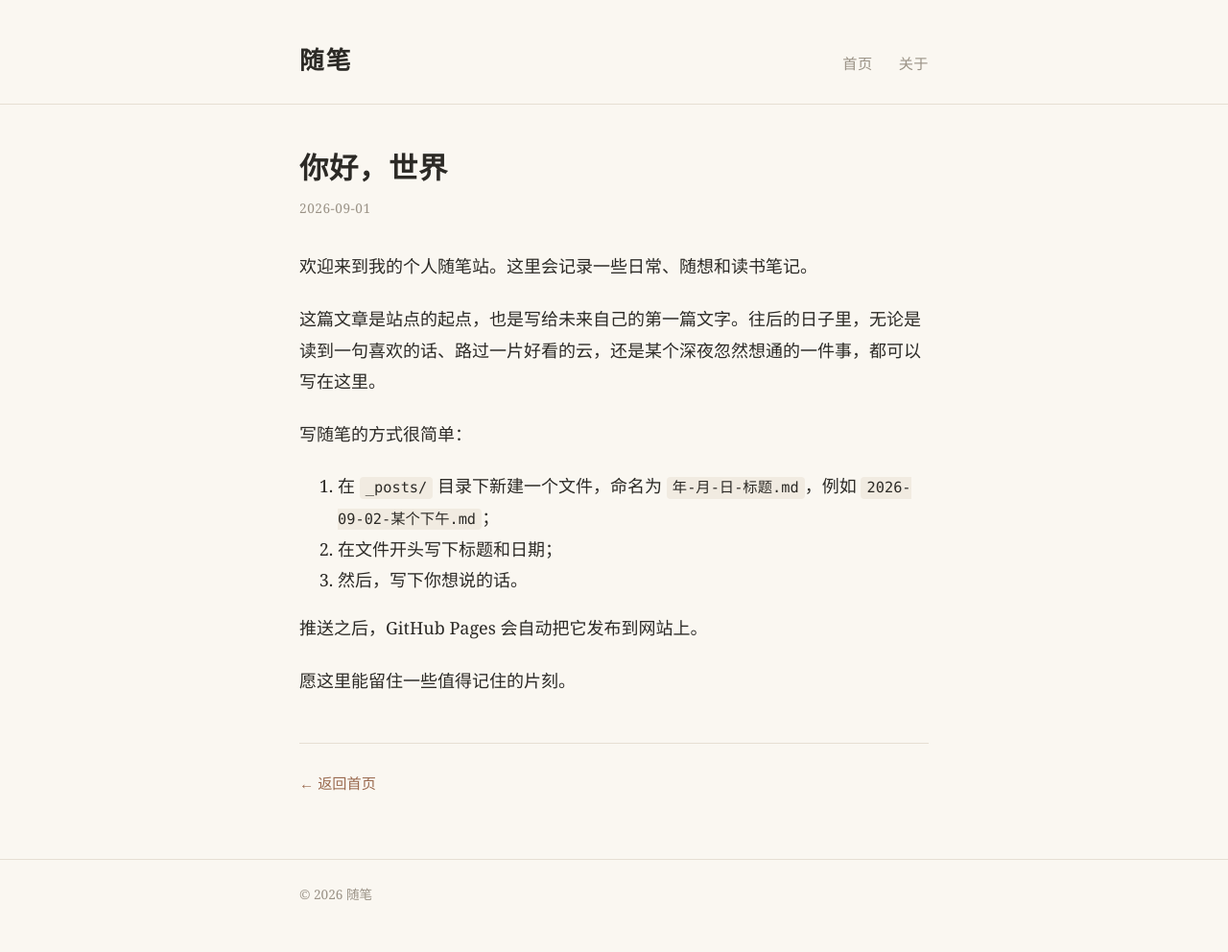
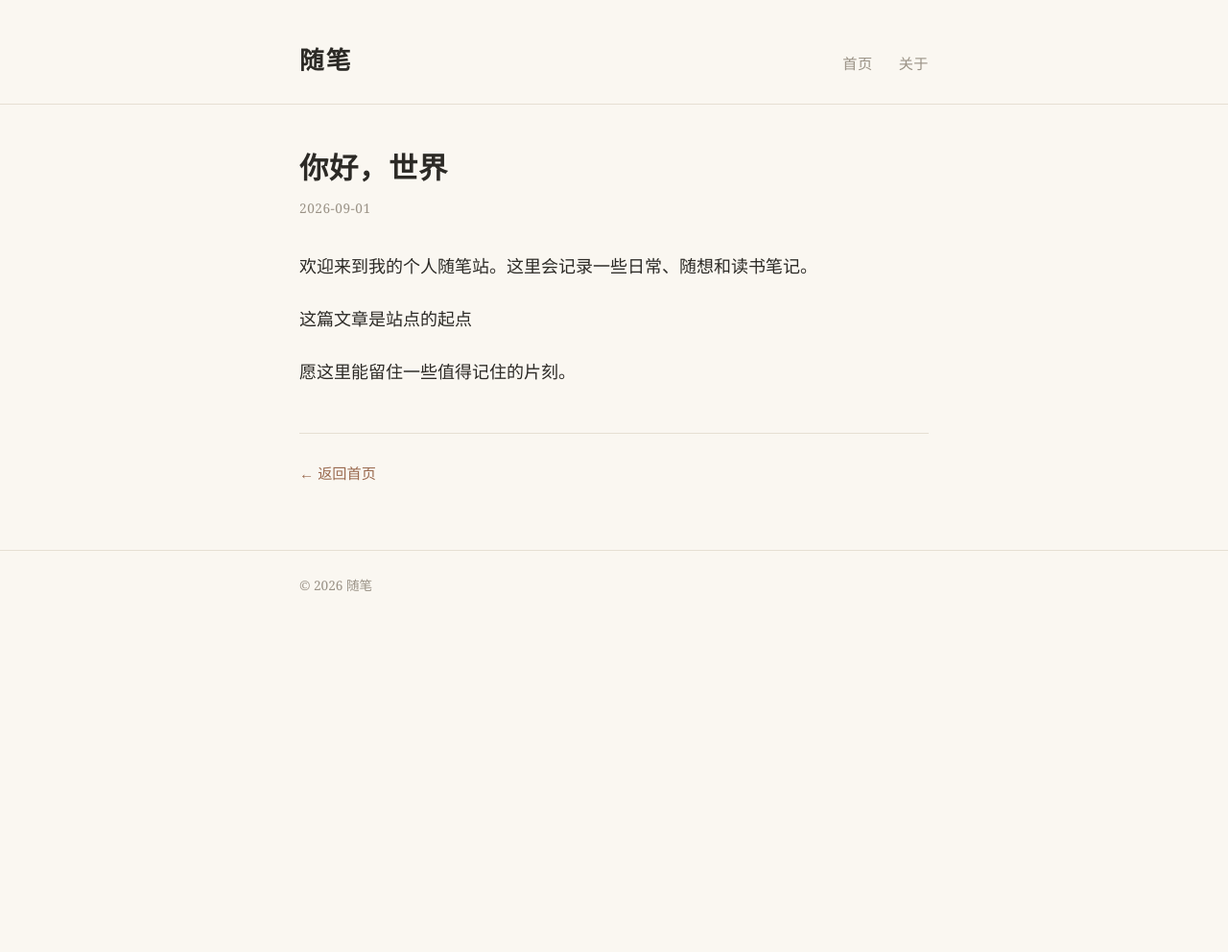
Before and after one commit to shenxingda666-commits/shenxingda666-commits.github.io, a Jekyll site: the page built from _posts/2026-09-01-hello.md, in a window 1280 px wide. Shown: the whole page at 96% size. Built offline with Jekyll 4.4.1, drawn with Linux system fonts in a browser that asks for light colours; after the commit the page ends 900 px from its top, so only the background shows below that.

Commit message:
Simplify introduction and remove writing instructions
Removed instructions for writing essays and simplified the introduction.

```diff
--- a/_posts/2026-09-01-hello.md
+++ b/_posts/2026-09-01-hello.md
@@ -6,14 +6,6 @@ date: 2026-09-01 22:00:00 +0800
 
 欢迎来到我的个人随笔站。这里会记录一些日常、随想和读书笔记。
 
-这篇文章是站点的起点，也是写给未来自己的第一篇文字。往后的日子里，无论是读到一句喜欢的话、路过一片好看的云，还是某个深夜忽然想通的一件事，都可以写在这里。
-
-写随笔的方式很简单：
-
-1. 在 `_posts/` 目录下新建一个文件，命名为 `年-月-日-标题.md`，例如 `2026-09-02-某个下午.md`；
-2. 在文件开头写下标题和日期；
-3. 然后，写下你想说的话。
-
-推送之后，GitHub Pages 会自动把它发布到网站上。
+这篇文章是站点的起点
 
 愿这里能留住一些值得记住的片刻。
```
